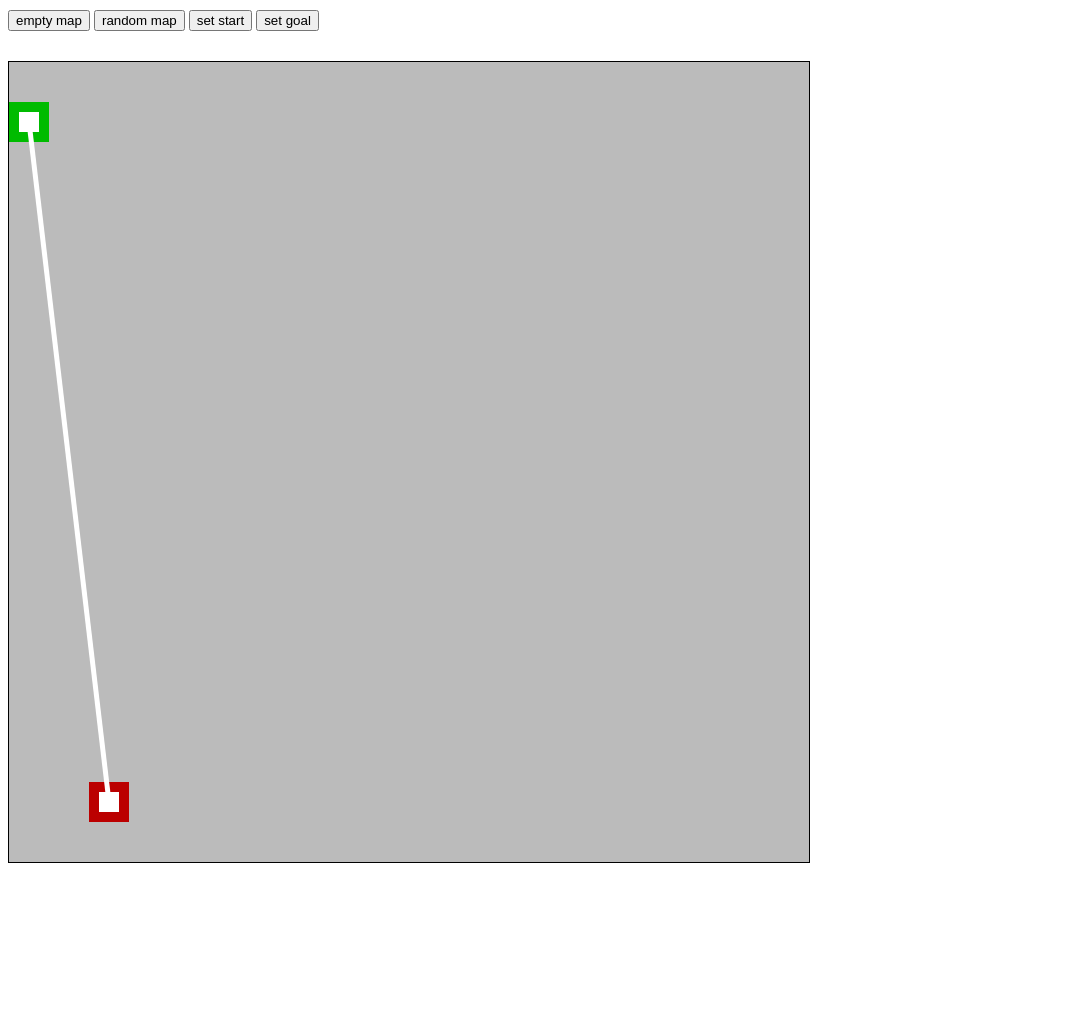
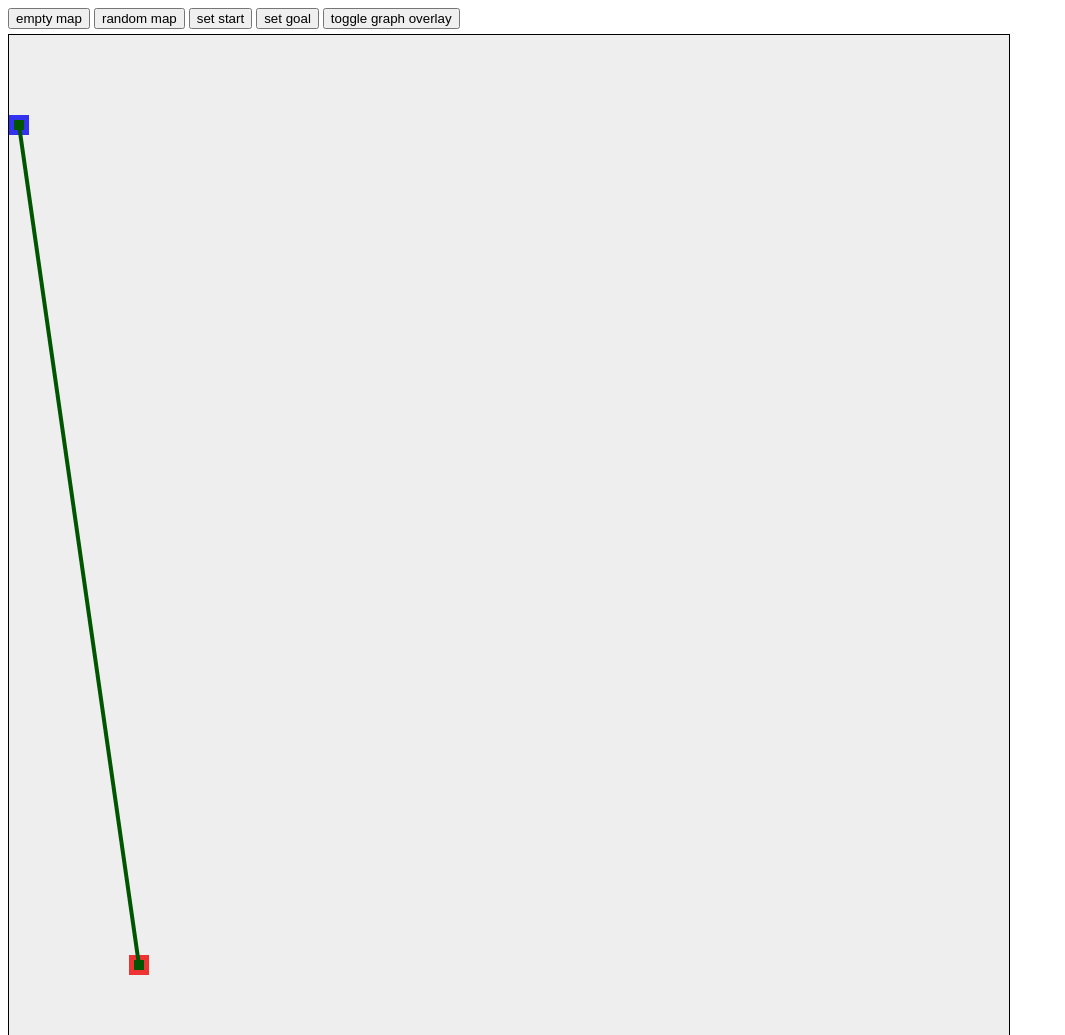
Before and after one commit to mahhov/pathfinding-graph-generation, a website: page public/index.html in a window 1280 px wide. Shown: the top 1035 px of the page, without its empty margins (0-1065 px from the left). Before the commit the page ends 871 px from the top, so only its background shows below. Drawn offline with nearby package versions, Linux system fonts and the light colour scheme.

Commit message:
colors & toggle graph

```diff
--- a/public/app.js
+++ b/public/app.js
@@ -2,18 +2,20 @@
 
 let ctx;
 
-let canvasWidth = 800, canvasHeight = 800;
-let width = 20, height = 20;
+let canvasWidth = 1000, canvasHeight = 1000;
+let width = 50, height = 50;
 let rectWidth = canvasWidth / width, rectHeight = canvasHeight / height;
+
 let rect, startCoord, goalCoord;
+let path, graph;
 
 let mouseDown;
 let empty = 0, wall = 1, start = 2, goal = 3;
-let pathNode = 4, graphNode = 5, graphEdge = 6;
+let pathNode = 4, graphColor = 5;
 let draw = empty;
-let drawColors = ['#bbb', '#555', '#0b0', '#b00', '#fff', '#00b', '#0dd'];
-
-let path, graph;
+                // emtpy   wall    start   goal    path    graph
+let drawColors = ['#eee', '#888', '#33e', '#e33', '#050', '#099'];
+let graphOverlay = true;
 
 let initCanvas = () => {
     let canvas = document.getElementById('myCanvas');
@@ -83,24 +85,26 @@ let refreshCanvas = () => {
         });
     });
 
+    if (graphOverlay) {
         // draw graph nodes
         _.each(graph, (node) => {
-        drawCanvasRect(createRectSmall(node.coord.x, node.coord.y), drawColors[graphNode], true)
+            drawCanvasRect(createRectSmall(node.coord.x, node.coord.y, .5), drawColors[graphColor], true)
         });
 
         // draw graph edges
         _.each(graph, (node) => {
             _.each(node.connected, (connected) => {
-            drawLine(createLine(node.coord.x, node.coord.y, connected.neighbor.coord.x, connected.neighbor.coord.y), drawColors[graphEdge], 1);
+                drawLine(createLine(node.coord.x, node.coord.y, connected.neighbor.coord.x, connected.neighbor.coord.y), drawColors[graphColor], 1);
             });
         });
+    }
 
     // draw path
     _.times(path.length - 1, (i) => {
-        drawLine(createLine(path[i].x, path[i].y, path[i + 1].x, path[i + 1].y), drawColors[pathNode], 5);
+        drawLine(createLine(path[i].x, path[i].y, path[i + 1].x, path[i + 1].y), drawColors[pathNode], 4);
     });
     _.each(path, (coord) => {
-        drawCanvasRect(createRectSmall(coord.x, coord.y), drawColors[pathNode], true)
+        drawCanvasRect(createRectSmall(coord.x, coord.y, .5), drawColors[pathNode], true)
     });
 };
 
@@ -113,12 +117,13 @@ let createRect = (x, y) => {
     };
 };
 
-let createRectSmall = (x, y) => {
+let createRectSmall = (x, y, size) => {
+    let shift = (1 - size) / 2;
     return {
-        x: (x + .25) * rectWidth,
-        y: (y + .25) * rectHeight,
-        width: rectWidth * .5,
-        height: rectHeight * .5
+        x: (x + shift) * rectWidth,
+        y: (y + shift) * rectHeight,
+        width: rectWidth * size,
+        height: rectHeight * size
     };
 };
 
@@ -200,6 +205,11 @@ let randomMap = () => {
     update();
 }
 
+let toggleGraphOverlay = () => {
+    graphOverlay = !graphOverlay;
+    refreshCanvas();
+}
+
 let handleMouseDown = (x, y) => {
     mouseDown = true;
     if (draw === empty)
--- a/public/index.html
+++ b/public/index.html
@@ -5,14 +5,15 @@
 <script src="intersectionFinder.js"></script>
 <script src="houseGenerator.js"></script>
 
-<div style="margin-top:10px">
+<div style="margin-top:5px">
     <button onclick="emptyMap()">empty map</button>
     <button onclick="randomMap()">random map</button>
     <button onclick="setDraw(start)">set start</button>
     <button onclick="setDraw(goal)">set goal</button>
+    <button onclick="toggleGraphOverlay()">toggle graph overlay</button>
 </div>
 
-<div style="margin-top:30px">
+<div style="margin-top:5px">
     <canvas id="myCanvas"
         onmousedown="handleMouseDown(event.offsetX, event.offsetY)"
         onmouseup="handleMouseUp()"
```
Lines whose indentation alone changed are shown as unchanged.
